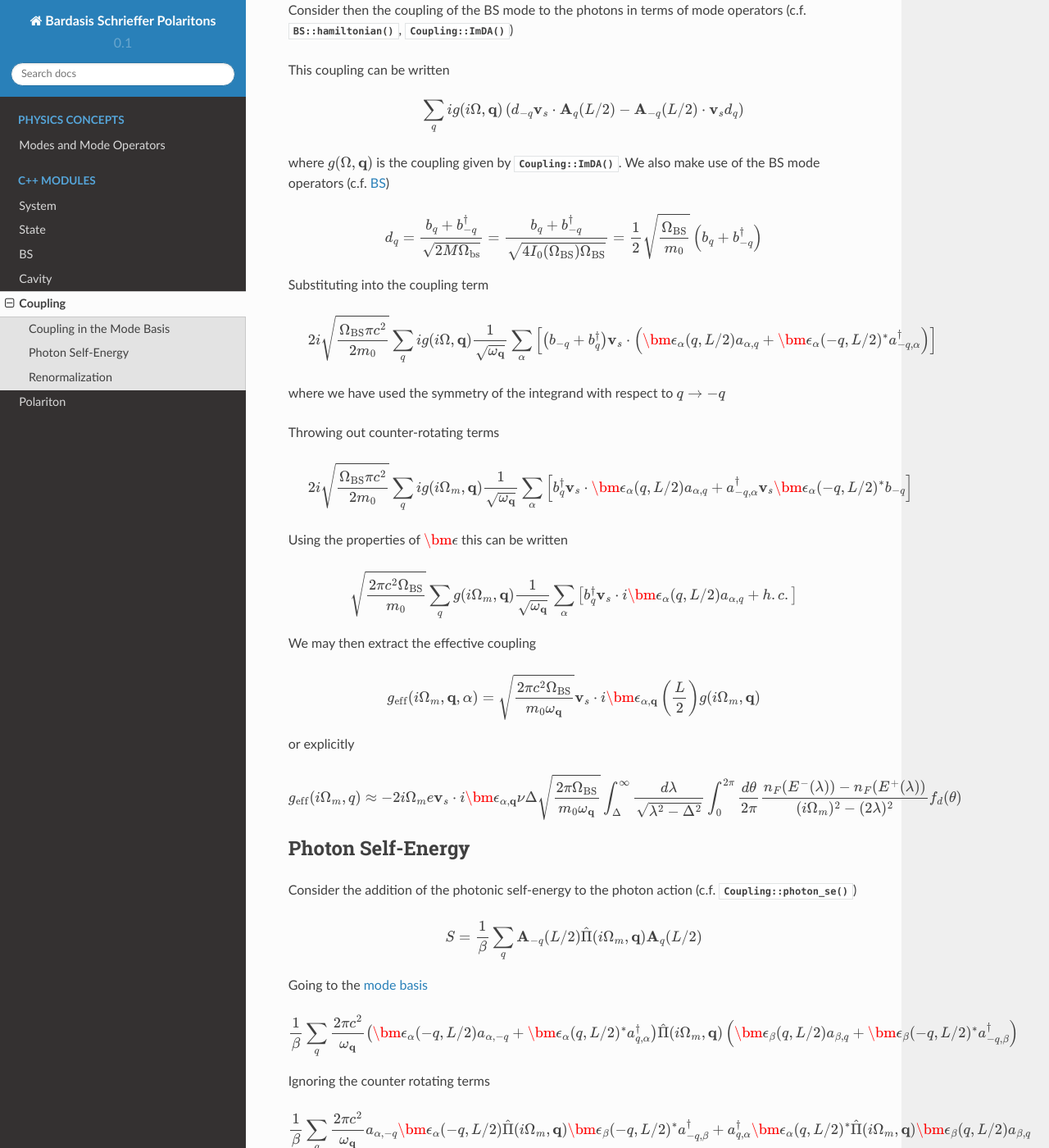
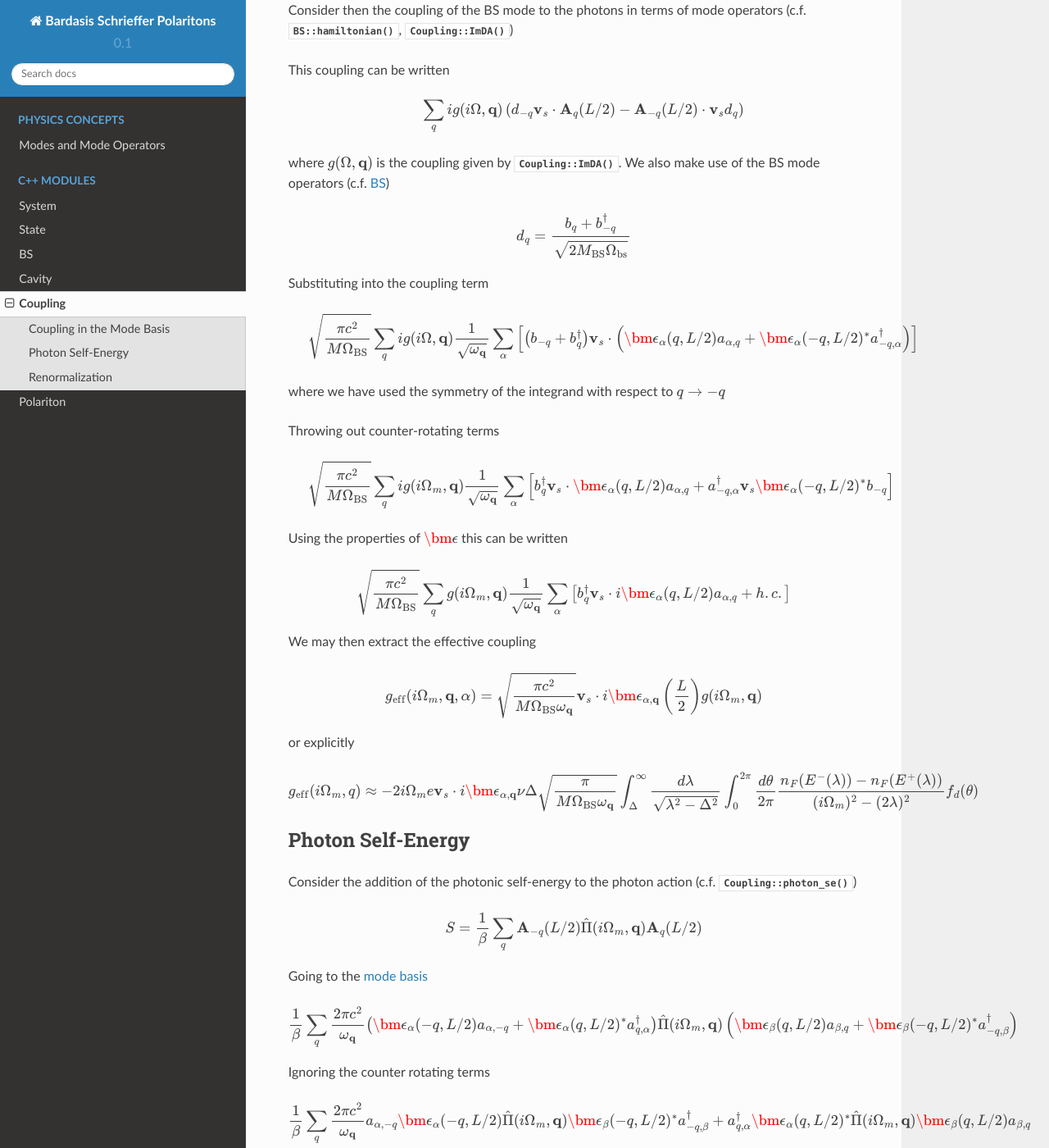
Before and after one commit to raineszm/cavity-superconductor-polaritons, a Sphinx documentation site: the page built from python/doc/source/coupling.rst, in a window 1280 px wide and 1400 px high, scrolled down 445 px. Shown: the whole window at 82% size. Built offline with Sphinx 7.4.7 and the Read the Docs theme 2.0.0, drawn with Linux system fonts in a browser that asks for light colours; formulas are drawn with MathJax 3; some of the changed text lies outside the part shown.

Commit message:
Update the docs for coupling

```diff
--- a/python/doc/source/coupling.rst
+++ b/python/doc/source/coupling.rst
@@ -29,16 +29,14 @@ We also make use of the BS mode operators (c.f. :doc:`bs`)
 
 .. math::
 
-    d_q = \frac{b_q + b^\dagger_{-q}}{\sqrt{2 M \Omega_\text{bs}}}
-    = \frac{b_q + b^\dagger_{-q}}{\sqrt{4 I_0(\Omega_\text{BS}) \Omega_\text{BS}}}
-    = \frac{1}{2}\sqrt{\frac{\Omega_\text{BS}}{m_0}}\left(b_q + b^\dagger_{-q}\right)
+    d_q = \frac{b_q + b^\dagger_{-q}}{\sqrt{2 M_\text{BS} \Omega_\text{bs}}}
 
 
 Substituting into the coupling term
 
  .. math::
 
-   2i\sqrt{\frac{\Omega_\text{BS} \pi c^2}{2 m_0}} \sum_q i g(i \Omega, \mathbf{q})\frac{1}{\sqrt{\omega_\mathbf{q}}}
+   \sqrt{\frac{\pi c^2}{M \Omega_\text{BS}}} \sum_q i g(i \Omega, \mathbf{q})\frac{1}{\sqrt{\omega_\mathbf{q}}}
    \sum_\alpha
    \left[
      \left(b_{-q} + b^\dagger_{q}\right)\mathbf{v}_s \cdot \left(\bm{\epsilon}_\alpha(q, L/2) a_{\alpha,q} + \bm{\epsilon}_\alpha(-q, L/2)^* a^\dagger_{-q, \alpha}\right)
@@ -52,7 +50,7 @@ Throwing out counter-rotating terms
 
  .. math::
 
-   2i\sqrt{\frac{\Omega_\text{BS} \pi c^2}{2 m_0}} \sum_q i g(i \Omega_m, \mathbf{q})\frac{1}{\sqrt{\omega_\mathbf{q}}}
+   \sqrt{\frac{\pi c^2}{M \Omega_\text{BS}}} \sum_q i g(i \Omega_m, \mathbf{q})\frac{1}{\sqrt{\omega_\mathbf{q}}}
    \sum_\alpha
    \left[
      b^\dagger_{q}\mathbf{v}_s \cdot \bm{\epsilon}_\alpha(q, L/2) a_{\alpha,q}
@@ -63,7 +61,7 @@ Using the properties of :math:`\bm{\epsilon}` this can be written
 
 
 .. math::
-   \sqrt{\frac{2\pi c^2\Omega_\text{BS} }{m_0}} \sum_q  g(i \Omega_m, \mathbf{q})\frac{1}{\sqrt{\omega_\mathbf{q}}}
+   \sqrt{\frac{\pi c^2 }{M \Omega_\text{BS}}} \sum_q  g(i \Omega_m, \mathbf{q})\frac{1}{\sqrt{\omega_\mathbf{q}}}
    \sum_\alpha
    \left[
      b^\dagger_{q}\mathbf{v}_s \cdot i\bm{\epsilon}_\alpha(q, L/2) a_{\alpha,q}
@@ -74,7 +72,7 @@ We may then extract the effective coupling
 
 .. math::
 
-    g_\text{eff}(i\Omega_m, \mathbf{q}, \alpha) = \sqrt{\frac{2\pi c^2\Omega_\text{BS} }{m_0\omega_{\mathbf{q}}}}
+    g_\text{eff}(i\Omega_m, \mathbf{q}, \alpha) = \sqrt{\frac{\pi c^2 }{M \Omega_\text{BS}\omega_{\mathbf{q}}}}
     \mathbf{v}_s\cdot i\bm{\epsilon}_{\alpha,\mathbf{q}}\left(\frac{L}{2}\right)g(i\Omega_m, \mathbf{q})
 
 or explicitly
@@ -82,7 +80,7 @@ or explicitly
 .. math::
 
    g_\text{eff}(i\Omega_m, q) \approx -2i \Omega_m e \mathbf{v}_s\cdot i\bm{\epsilon}_{\alpha,\mathbf{q}}
-   \nu \Delta \sqrt{\frac{2\pi \Omega_\text{BS} }{m_0\omega_{\mathbf{q}}}}
+   \nu \Delta \sqrt{\frac{\pi}{M \Omega_\text{BS}\omega_{\mathbf{q}}}}
     \int_\Delta^\infty
    \frac{d\lambda}{\sqrt{\lambda^2 - \Delta^2}}
    \int_0^{2\pi}\frac{d\theta}{2\pi}
@@ -194,14 +192,15 @@ This makes the photonic Lagrangian
 .. math::
 
     \bar{a}_{q, \alpha}
-    \left(-i\Omega_m + \omega_\mathbf{q}Z^{-1}(\mathbf q) + \hat{L}^{-1}\hat{\tilde{\Pi}}(\omega_r, \mathbf{q})(\hat{L}^{\dagger})^{-1}
+    \left(-i\Omega_m + \hat{L}^{-1}\left(\omega_\mathbf{q} +\hat{\tilde{\Pi}}(\omega_r, \mathbf{q})\right)(\hat{L}^{\dagger})^{-1}
     \right) a_{q, \alpha}
 
 allowing us to define the effective Hamiltonian
 
 .. math::
 
-    \hat{H}_\text{phot} = \omega_{\mathbf{q}}Z^{-1}(\mathbf q) + \hat{L}^{-1}\hat{\tilde{\Pi}}(\omega_r, \mathbf{q}){(\hat{L}^\dagger)}^{-1}
+    \hat{H}_\text{phot} =
+    \hat{L}^{-1}\left(\omega_\mathbf{q} +\hat{\tilde{\Pi}}(\omega_r, \mathbf{q})\right)(\hat{L}^{\dagger})^{-1}
 
 Similarly, the coupling to the Bardasis-Schrieffer mode becomes
 
@@ -210,7 +209,7 @@ Similarly, the coupling to the Bardasis-Schrieffer mode becomes
 
    g_\text{eff}(i\Omega_m, q) \approx -2i \Omega_m e \mathbf{v}_s\cdot i\bm{\epsilon}_{\alpha',\mathbf{q}}
    \left[(L^\dagger)^{-1}\right]_{\alpha',\alpha}
-   \nu \Delta \sqrt{\frac{2\pi \Omega_\text{BS} }{m_0\omega_{\mathbf{q}}}}
+   \nu \Delta \sqrt{\frac{\pi }{M \Omega_\text{BS}\omega_{\mathbf{q}}}}
     \int_\Delta^\infty
    \frac{d\lambda}{\sqrt{\lambda^2 - \Delta^2}}
    \int_0^{2\pi}\frac{d\theta}{2\pi}
```
Also changed, not shown: 1 other file.
